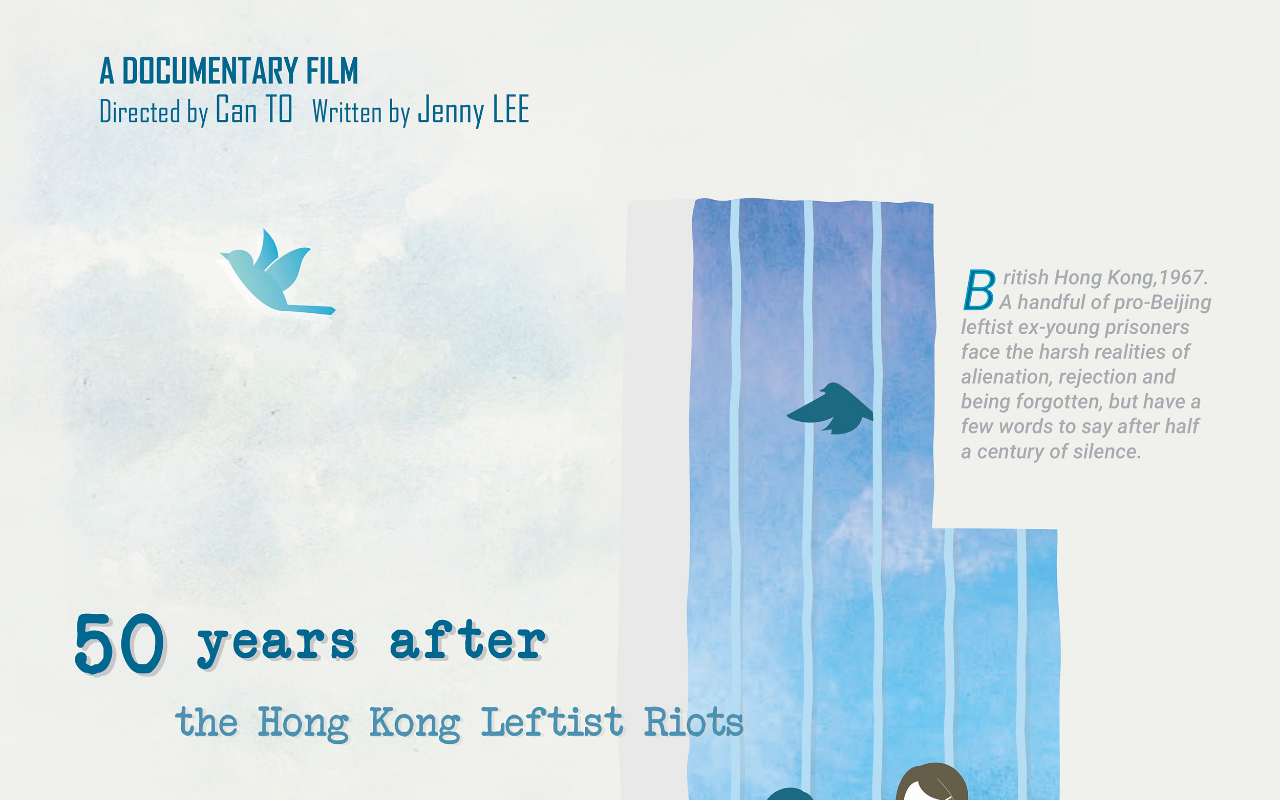
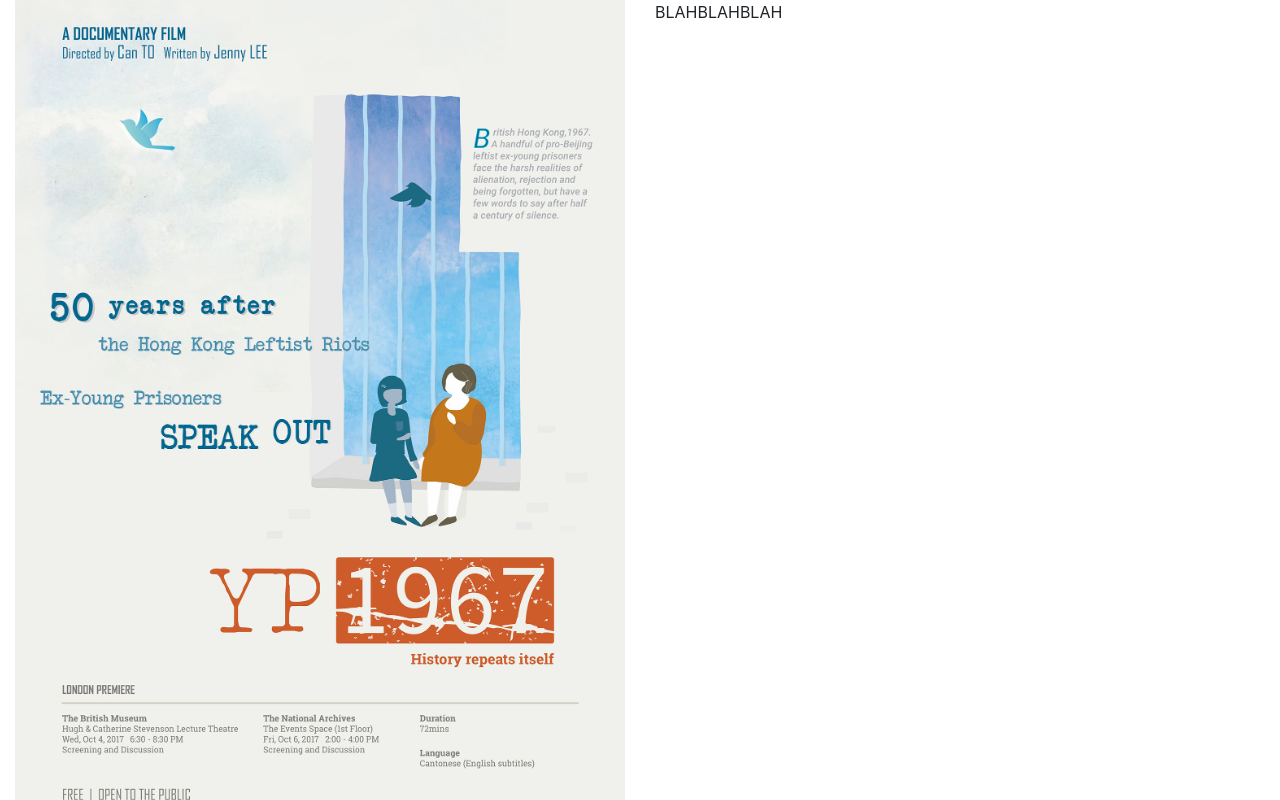
Before and after one commit to fatdom/yp1967, a plain HTML site: page index.html in a window 1280 px wide. Shown: the top 800 px of the page. Drawn offline with nearby package versions, Linux system fonts and the light colour scheme.

Commit message:
remove large poster

```diff
--- a/index.html
+++ b/index.html
@@ -11,12 +11,16 @@
     <link rel="stylesheet" href="https://maxcdn.bootstrapcdn.com/bootstrap/4.0.0-beta/css/bootstrap.min.css" integrity="sha384-/Y6pD6FV/Vv2HJnA6t+vslU6fwYXjCFtcEpHbNJ0lyAFsXTsjBbfaDjzALeQsN6M" crossorigin="anonymous">
   </head>
   <body>
-
-    <div class="row no-gutters">
-        <div class="col">
-            <img src="poster-lg.jpg" class="img-fluid" alt="YP1967">
+      <div class="container-fluid">
+        <div class="row">
+            <div class="col-12 col-md-6">
+                <img src="poster.jpg" class="img-fluid" alt="YP1967">
+            </div>
+            <div class="col-12 col-md-6">
+                BLAHBLAHBLAH
+            </div>
         </div>
-    </div>
+      </div>
 
 
     <!-- Optional JavaScript -->
```
Also changed, not shown: poster-lg.jpg (deleted).
